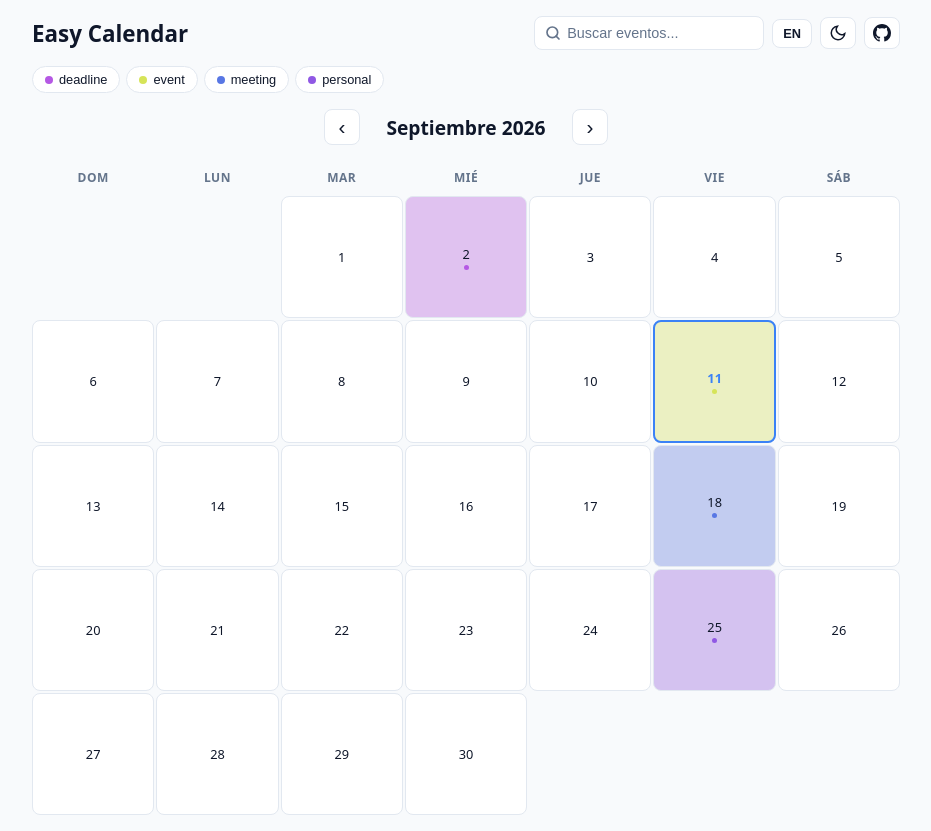
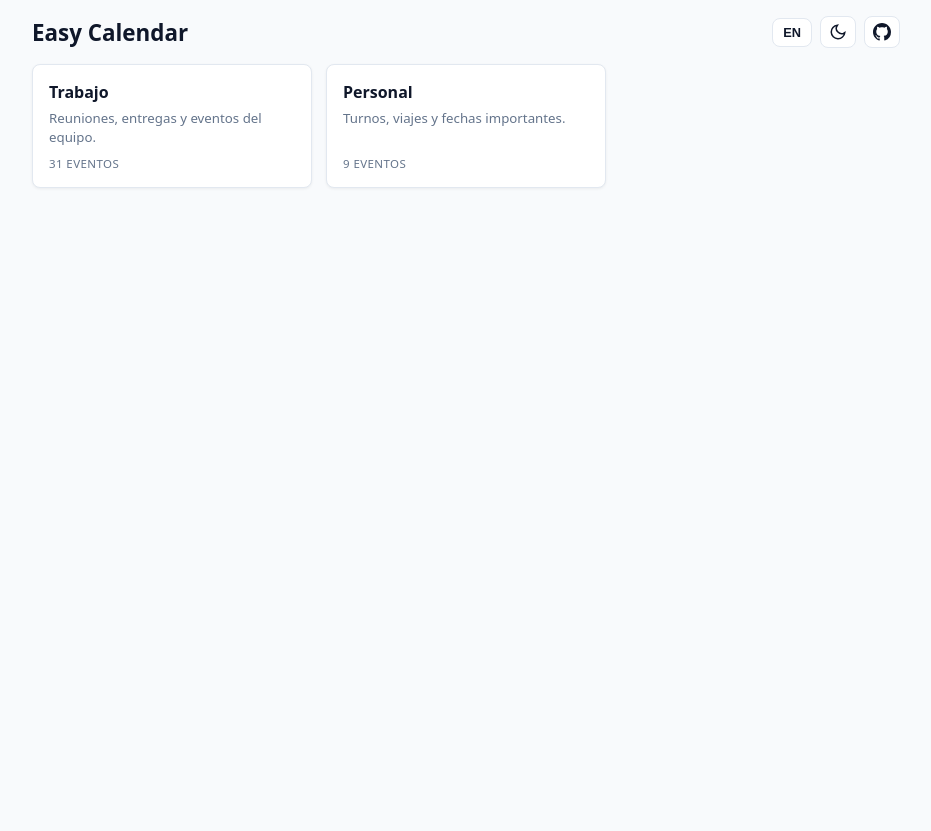
Before and after one commit to LibreCourseUY/easy-calendar, a Preact app: page / in a window 1280 px wide. Shown: the whole page, without its empty margins (174-1105 px from the left). After the commit the page ends 800 px from the top, so only its background shows below. Built offline with nearby package versions, Linux system fonts and the light colour scheme.

Commit message:
Add multi-calendar card board with per-endpoint calendars

```diff
--- a/sample-data.json
+++ b/sample-data.json
@@ -1,44 +1,58 @@
-[
+{
+  "calendars": [
+    {
+      "endpoint": "trabajo",
+      "name": "Trabajo",
+      "description": "Reuniones, entregas y eventos del equipo.",
+      "events": [
         {"name": "Team Standup", "date": "05/01/2026", "type": "meeting", "time": "09:00"},
         {"name": "Sprint Planning", "date": "12/01/2026", "type": "meeting", "time": "10:00"},
         {"name": "1:1 with Manager", "date": "20/01/2026", "type": "meeting", "time": "14:30"},
-  {"name": "Dentist Appointment", "date": "08/02/2026", "type": "personal", "time": "11:00"},
         {"name": "Project Alpha Deadline", "date": "14/02/2026", "type": "deadline", "time": "17:00"},
         {"name": "Retrospective", "date": "19/02/2026", "type": "meeting", "time": "15:00"},
-  {"name": "Gym Session", "date": "03/03/2026", "type": "personal", "time": "07:00"},
         {"name": "Sprint Review", "date": "10/03/2026", "type": "meeting", "time": "10:00"},
         {"name": "Product Launch", "date": "25/03/2026", "type": "deadline", "time": "12:00"},
         {"name": "Conference Talk", "date": "04/04/2026", "type": "event", "time": "14:00"},
         {"name": "Code Review Session", "date": "11/04/2026", "type": "meeting", "time": "11:00"},
-  {"name": "Birthday Party", "date": "18/04/2026", "type": "personal", "time": "19:00"},
         {"name": "Quarterly Review", "date": "28/04/2026", "type": "deadline", "time": "16:00"},
         {"name": "Hackathon", "date": "09/05/2026", "type": "event", "time": "09:00"},
         {"name": "Team Standup", "date": "14/05/2026", "type": "meeting", "time": "09:00"},
-  {"name": "Summer Vacation", "date": "22/05/2026", "type": "personal", "time": "08:00"},
         {"name": "Client Demo", "date": "03/06/2026", "type": "event", "time": "15:00"},
         {"name": "Budget Review", "date": "12/06/2026", "type": "meeting", "time": "13:00"},
         {"name": "Tax Filing Deadline", "date": "18/06/2026", "type": "deadline", "time": "17:00"},
         {"name": "Team Building", "date": "25/06/2026", "type": "event", "time": "10:00"},
         {"name": "Sprint Planning", "date": "07/07/2026", "type": "meeting", "time": "10:00"},
         {"name": "Release v2.0", "date": "15/07/2026", "type": "deadline", "time": "14:00"},
-  {"name": "Dentist Checkup", "date": "22/07/2026", "type": "personal", "time": "10:30"},
         {"name": "Architecture Review", "date": "05/08/2026", "type": "meeting", "time": "11:00"},
         {"name": "Company All-Hands", "date": "14/08/2026", "type": "event", "time": "16:00"},
-  {"name": "Summer Holiday", "date": "20/08/2026", "type": "personal", "time": "08:00"},
         {"name": "Performance Reviews", "date": "02/09/2026", "type": "deadline", "time": "17:00"},
         {"name": "Tech Talk", "date": "11/09/2026", "type": "event", "time": "14:00"},
         {"name": "Sprint Retrospective", "date": "18/09/2026", "type": "meeting", "time": "15:00"},
-  {"name": "Wedding Anniversary", "date": "25/09/2026", "type": "personal", "time": "19:00"},
         {"name": "OKR Deadline", "date": "06/10/2026", "type": "deadline", "time": "17:00"},
         {"name": "Board Meeting", "date": "13/10/2026", "type": "meeting", "time": "09:00"},
         {"name": "Hacktoberfest", "date": "20/10/2026", "type": "event", "time": "10:00"},
-  {"name": "Dentist Cleaning", "date": "03/11/2026", "type": "personal", "time": "09:30"},
-  {"name": "Sprint Review", "date": "10/11/2026", "type": "meeting", "time": "10:00"},
-  {"name": "Blackout Period Ends", "date": "17/11/2026", "type": "deadline", "time": "00:00"},
         {"name": "Demo Day", "date": "24/11/2026", "type": "event", "time": "14:00"},
         {"name": "Year-End Party", "date": "05/12/2026", "type": "event", "time": "18:00"},
         {"name": "Final Deadline", "date": "15/12/2026", "type": "deadline", "time": "17:00"},
         {"name": "Team Lunch", "date": "18/12/2026", "type": "meeting", "time": "12:00"},
-  {"name": "Holiday Break", "date": "24/12/2026", "type": "personal", "time": "08:00"},
         {"name": "Year End", "date": "31/12/2026", "type": "deadline", "time": "23:59"}
       ]
+    },
+    {
+      "endpoint": "personal",
+      "name": "Personal",
+      "description": "Turnos, viajes y fechas importantes.",
+      "events": [
+        {"name": "Dentist Appointment", "date": "08/02/2026", "type": "personal", "time": "11:00"},
+        {"name": "Gym Session", "date": "03/03/2026", "type": "personal", "time": "07:00"},
+        {"name": "Birthday Party", "date": "18/04/2026", "type": "personal", "time": "19:00"},
+        {"name": "Summer Vacation", "date": "22/05/2026", "type": "personal", "time": "08:00"},
+        {"name": "Dentist Checkup", "date": "22/07/2026", "type": "personal", "time": "10:30"},
+        {"name": "Summer Holiday", "date": "20/08/2026", "type": "personal", "time": "08:00"},
+        {"name": "Wedding Anniversary", "date": "25/09/2026", "type": "personal", "time": "19:00"},
+        {"name": "Dentist Cleaning", "date": "03/11/2026", "type": "personal", "time": "09:30"},
+        {"name": "Holiday Break", "date": "24/12/2026", "type": "personal", "time": "08:00"}
+      ]
+    }
+  ]
+}
--- a/src/App.css
+++ b/src/App.css
@@ -42,6 +42,18 @@ h1{font-size:1.4rem;font-weight:700;white-space:nowrap}
 .theme-toggle:hover,.gh-link:hover,.lang-toggle:hover{background:var(--hover)}
 .lang-toggle{font-size:.8rem;font-weight:600;padding:6px 10px}
 
+.back-btn{display:inline-flex;align-items:center;gap:6px;background:var(--surface);border:1px solid var(--border);border-radius:var(--radius);padding:6px 10px;cursor:pointer;color:var(--text);font-size:.85rem;font-weight:600;flex-shrink:0;transition:background .15s}
+.back-btn:hover{background:var(--hover)}
+
+.board{display:grid;grid-template-columns:repeat(auto-fill,minmax(220px,1fr));gap:14px}
+.card{display:flex;flex-direction:column;gap:6px;background:var(--surface);border:1px solid var(--border);border-radius:var(--radius);padding:16px;text-decoration:none;color:var(--text);box-shadow:var(--shadow);transition:transform .15s,box-shadow .15s,border-color .15s}
+.card:hover{transform:translateY(-2px);box-shadow:0 6px 16px rgba(0,0,0,.12);border-color:var(--accent)}
+.card-title{font-size:1rem;font-weight:700}
+.card-desc{color:var(--text2);font-size:.83rem;line-height:1.4;flex:1}
+.card-count{color:var(--text2);font-size:.72rem;text-transform:uppercase;letter-spacing:.4px;margin-top:4px}
+.board-note{color:var(--text2);text-align:center;padding:24px 0}
+.cal-desc{color:var(--text2);font-size:.85rem;text-align:center;margin-bottom:12px}
+
 .filters{display:flex;flex-wrap:wrap;gap:6px;margin-bottom:16px}
 .filter-btn{display:flex;align-items:center;gap:6px;padding:5px 12px;border:1px solid var(--border);border-radius:20px;background:var(--surface);color:var(--text);font-size:.8rem;cursor:pointer;transition:all .15s}
 .filter-btn:hover{background:var(--hover)}
@@ -81,8 +93,10 @@ h1{font-size:1.4rem;font-weight:700;white-space:nowrap}
   .app{padding:10px}
   header{flex-direction:column;align-items:stretch}
   h1{text-align:center;font-size:1.2rem}
+  .back-btn{align-self:flex-start}
   .header-controls{justify-content:center}
   .search-wrap{max-width:100%}
+  .board{grid-template-columns:1fr}
   .cal-cell{aspect-ratio:auto;min-height:44px;font-size:.75rem;padding:6px 0}
   .cal-header{font-size:.65rem;padding:6px 0}
   .month-nav h2{font-size:1rem;min-width:auto;flex:1}
--- a/src/App.jsx
+++ b/src/App.jsx
@@ -1,9 +1,15 @@
 import { useState, useMemo, useCallback, useEffect, useRef } from 'preact/hooks';
 import defaultData from '../sample-data.json';
+
+const BASE = (import.meta.env.BASE_URL || '/').replace(/\/+$/, '');
 
 const I18N = {
   es: {
     search: 'Buscar eventos...',
+    back: 'Calendarios',
+    empty: 'No hay calendarios configurados.',
+    notFound: 'Calendario no encontrado.',
+    events: (n) => `${n} evento${n === 1 ? '' : 's'}`,
     months: ['Enero','Febrero','Marzo','Abril','Mayo','Junio','Julio','Agosto','Septiembre','Octubre','Noviembre','Diciembre'],
     days: ['Dom','Lun','Mar','Mié','Jue','Vie','Sáb'],
     langBtn: 'EN',
@@ -11,6 +17,10 @@ const I18N = {
   },
   en: {
     search: 'Search events...',
+    back: 'Calendars',
+    empty: 'No calendars configured.',
+    notFound: 'Calendar not found.',
+    events: (n) => `${n} event${n === 1 ? '' : 's'}`,
     months: ['January','February','March','April','May','June','July','August','September','October','November','December'],
     days: ['Sun','Mon','Tue','Wed','Thu','Fri','Sat'],
     langBtn: 'ES',
@@ -18,12 +28,51 @@ const I18N = {
   }
 };
 
+function normalizeEndpoint(p) {
+  return String(p || '').trim().replace(/^\/+|\/+$/g, '');
+}
+
 function parseEvents(raw) {
-  if (!raw || !Array.isArray(raw)) return [];
+  if (!Array.isArray(raw)) return [];
   return raw.map(e => {
-    const [dd, mm, yyyy] = e.date.split('/').map(Number);
+    const [dd, mm, yyyy] = String(e.date).split('/').map(Number);
     return { name: e.name, date: new Date(yyyy, mm - 1, dd), type: e.type || 'unknown', time: e.time || null };
   }).filter(e => !isNaN(e.date));
+}
+
+function parseCalendars(raw) {
+  const list = Array.isArray(raw) ? raw : Array.isArray(raw?.calendars) ? raw.calendars : [];
+  return list.map(c => {
+    const endpoint = normalizeEndpoint(c.endpoint);
+    return {
+      endpoint,
+      name: c.name || endpoint,
+      description: c.description || '',
+      events: parseEvents(c.events),
+    };
+  }).filter(c => c.endpoint && c.name);
+}
+
+function usePathname() {
+  const [path, setPath] = useState(() => window.location.pathname);
+  useEffect(() => {
+    const onPop = () => setPath(window.location.pathname);
+    window.addEventListener('popstate', onPop);
+    return () => window.removeEventListener('popstate', onPop);
+  }, []);
+  return path;
+}
+
+function navigate(to) {
+  if (window.location.pathname === to) return;
+  window.history.pushState(null, '', to);
+  window.dispatchEvent(new PopStateEvent('popstate'));
+}
+
+function slugFromPath(pathname) {
+  let p = pathname;
+  if (BASE && p.startsWith(BASE)) p = p.slice(BASE.length);
+  return p.replace(/^\/+|\/+$/g, '');
 }
 
 function hashType(type) {
@@ -60,6 +109,51 @@ function MoonIcon() {
 
 function GithubIcon() {
   return <svg width="18" height="18" viewBox="0 0 24 24" fill="currentColor"><path d="M12 0C5.37 0 0 5.37 0 12c0 5.31 3.435 9.795 8.205 11.385.6.105.825-.255.825-.57 0-.285-.015-1.23-.015-2.235-3.015.555-3.795-.735-4.035-1.41-.135-.345-.72-1.41-1.23-1.695-.42-.225-1.02-.78-.015-.795.945-.015 1.62.87 1.845 1.23 1.08 1.815 2.805 1.305 3.495.99.105-.78.42-1.305.765-1.605-2.67-.3-5.46-1.335-5.46-5.925 0-1.305.465-2.385 1.23-3.225-.12-.3-.54-1.53.12-3.18 0 0 1.005-.315 3.3 1.23.96-.27 1.98-.405 3-.405s2.04.135 3 .405c2.295-1.56 3.3-1.23 3.3-1.23.66 1.65.24 2.88.12 3.18.765.84 1.23 1.905 1.23 3.225 0 4.605-2.805 5.625-5.475 5.925.435.375.81 1.095.81 2.22 0 1.605-.015 2.895-.015 3.3 0 .315.225.69.825.57A12.02 12.02 0 0024 12c0-6.63-5.37-12-12-12z"/></svg>;
+}
+
+function HeaderControls({ t, dark, setDark, lang, setLang, children }) {
+  return (
+    <div class="header-controls">
+      {children}
+      <button class="lang-toggle" onClick={() => setLang(l => l === 'es' ? 'en' : 'es')}>{t.langBtn}</button>
+      <button class="theme-toggle" onClick={() => setDark(d => !d)} title={t.themeTip}>
+        {dark ? <SunIcon /> : <MoonIcon />}
+      </button>
+      <a class="gh-link" href="https://github.com/LibreCourseUY/easy-calendar" target="_blank" rel="noopener noreferrer" title="GitHub">
+        <GithubIcon />
+      </a>
+    </div>
+  );
+}
+
+function CardBoard({ calendars, heading, t, notFound, dark, setDark, lang, setLang }) {
+  return (
+    <>
+      <header>
+        <h1>{heading}</h1>
+        <HeaderControls t={t} dark={dark} setDark={setDark} lang={lang} setLang={setLang} />
+      </header>
+      {notFound && <p class="board-note">{t.notFound}</p>}
+      {calendars.length === 0
+        ? (!notFound && <p class="board-note">{t.empty}</p>)
+        : (
+          <div class="board">
+            {calendars.map(c => (
+              <a
+                key={c.endpoint}
+                class="card"
+                href={`${BASE}/${c.endpoint}`}
+                onClick={e => { e.preventDefault(); navigate(`${BASE}/${c.endpoint}`); }}
+              >
+                <h3 class="card-title">{c.name}</h3>
+                {c.description && <p class="card-desc">{c.description}</p>}
+                <span class="card-count">{t.events(c.events.length)}</span>
+              </a>
+            ))}
+          </div>
+        )}
+    </>
+  );
 }
 
 function CalendarDay({ day, month, year, events, focusedType, onSelect, isToday, dark }) {
@@ -110,15 +204,8 @@ function Tooltip({ events, position, onClose }) {
   );
 }
 
-export function App() {
-  const raw = useMemo(() => {
-    try {
-      const v = import.meta.env.VITE_CALENDAR_DATA;
-      return v ? JSON.parse(v) : defaultData;
-    } catch { return defaultData; }
-  }, []);
-
-  const allEvents = useMemo(() => parseEvents(raw), [raw]);
+function CalendarView({ calendar, t, dark, setDark, lang, setLang, onBack }) {
+  const allEvents = calendar.events;
   const eventTypes = useMemo(() => [...new Set(allEvents.map(e => e.type))].sort(), [allEvents]);
 
   const today = new Date();
@@ -128,14 +215,7 @@ export function App() {
   const [focusedType, setFocusedType] = useState(null);
   const [tooltip, setTooltip] = useState(null);
   const [tooltipPos, setTooltipPos] = useState({ x: 0, y: 0 });
-  const [dark, setDark] = useState(() => window.matchMedia('(prefers-color-scheme: dark)').matches);
-  const [lang, setLang] = useState('es');
   const selectedRef = useRef(false);
-
-  useEffect(() => {
-    document.documentElement.classList.toggle('dark', dark);
-    document.documentElement.classList.toggle('light', !dark);
-  }, [dark]);
 
   useEffect(() => {
     if (!tooltip) { selectedRef.current = false; return; }
@@ -148,10 +228,6 @@ export function App() {
     document.addEventListener('click', handler);
     return () => document.removeEventListener('click', handler);
   }, [tooltip]);
-
-  const t = I18N[lang];
-  const title = import.meta.env.VITE_CALENDAR_TITLE;
-  const heading = title ? `Easy Calendar \u2013 ${title}` : 'Easy Calendar';
 
   const searchResults = useMemo(() => {
     if (!search.trim()) return [];
@@ -169,23 +245,12 @@ export function App() {
   const handleSelect = useCallback((evts, e, isTouch) => {
     const rect = e.currentTarget.getBoundingClientRect();
     const cellW = rect.width;
-    const cellH = rect.height;
     const tipW = 260;
     const tipH = evts.length * 36 + 16;
 
-    let x, y;
-
-    if (isTouch) {
-      x = rect.left + cellW / 2 - tipW / 2;
-      y = rect.top - tipH - 8;
-      if (y < 8) y = rect.bottom + 8;
-    } else {
-      x = rect.left + cellW / 2 - tipW / 2;
-      y = rect.top - tipH - 8;
-      if (y < 8) {
-        y = rect.bottom + 8;
-      }
-    }
+    let x = rect.left + cellW / 2 - tipW / 2;
+    let y = rect.top - tipH - 8;
+    if (y < 8) y = rect.bottom + 8;
 
     if (x < 8) x = 8;
     if (x + tipW > window.innerWidth - 8) x = window.innerWidth - tipW - 8;
@@ -212,10 +277,11 @@ export function App() {
   for (let d = 1; d <= totalDays; d++) cells.push(d);
 
   return (
-    <div class="app">
+    <>
       <header>
-        <h1>{heading}</h1>
-        <div class="header-controls">
+        <button class="back-btn" onClick={onBack}>&#8249; {t.back}</button>
+        <h1>{calendar.name}</h1>
+        <HeaderControls t={t} dark={dark} setDark={setDark} lang={lang} setLang={setLang}>
           <div class="search-wrap">
             <SearchIcon />
             <input
@@ -237,15 +303,9 @@ export function App() {
               </div>
             )}
           </div>
-          <button class="lang-toggle" onClick={() => setLang(l => l === 'es' ? 'en' : 'es')}>{t.langBtn}</button>
-          <button class="theme-toggle" onClick={() => setDark(d => !d)} title={t.themeTip}>
-            {dark ? <SunIcon /> : <MoonIcon />}
-          </button>
-          <a class="gh-link" href="https://github.com/LibreCourseUY/easy-calendar" target="_blank" rel="noopener noreferrer" title="GitHub">
-            <GithubIcon />
-          </a>
-        </div>
+        </HeaderControls>
       </header>
+      {calendar.description && <p class="cal-desc">{calendar.description}</p>}
 
       <div class="filters">
         {eventTypes.map(tp => (
@@ -285,6 +345,64 @@ export function App() {
       </div>
 
       <Tooltip events={tooltip} position={tooltipPos} onClose={handleDeselect} />
+    </>
+  );
+}
+
+export function App() {
+  const raw = useMemo(() => {
+    try {
+      const v = import.meta.env.VITE_CALENDAR_DATA;
+      return v ? JSON.parse(v) : defaultData;
+    } catch { return defaultData; }
+  }, []);
+
+  const calendars = useMemo(() => parseCalendars(raw), [raw]);
+  const pathname = usePathname();
+  const slug = slugFromPath(pathname);
+  const calendar = calendars.find(c => c.endpoint === slug);
+
+  const [dark, setDark] = useState(() => window.matchMedia('(prefers-color-scheme: dark)').matches);
+  const [lang, setLang] = useState('es');
+
+  useEffect(() => {
+    document.documentElement.classList.toggle('dark', dark);
+    document.documentElement.classList.toggle('light', !dark);
+  }, [dark]);
+
+  useEffect(() => {
+    document.title = calendar ? `${calendar.name} – Easy Calendar` : 'Easy Calendar';
+  }, [calendar]);
+
+  const t = I18N[lang];
+  const title = import.meta.env.VITE_CALENDAR_TITLE;
+  const heading = title ? `Easy Calendar \u2013 ${title}` : 'Easy Calendar';
+
+  const goHome = useCallback(() => navigate(BASE || '/'), []);
+
+  return (
+    <div class="app">
+      {calendar
+        ? <CalendarView
+            key={calendar.endpoint}
+            calendar={calendar}
+            t={t}
+            dark={dark}
+            setDark={setDark}
+            lang={lang}
+            setLang={setLang}
+            onBack={goHome}
+          />
+        : <CardBoard
+            calendars={calendars}
+            heading={heading}
+            t={t}
+            notFound={!!slug}
+            dark={dark}
+            setDark={setDark}
+            lang={lang}
+            setLang={setLang}
+          />}
     </div>
   );
 }
```
Also changed, not shown: 2 other files (tests, documents, lock files or other folders). Lines whose indentation alone changed are shown as unchanged.
